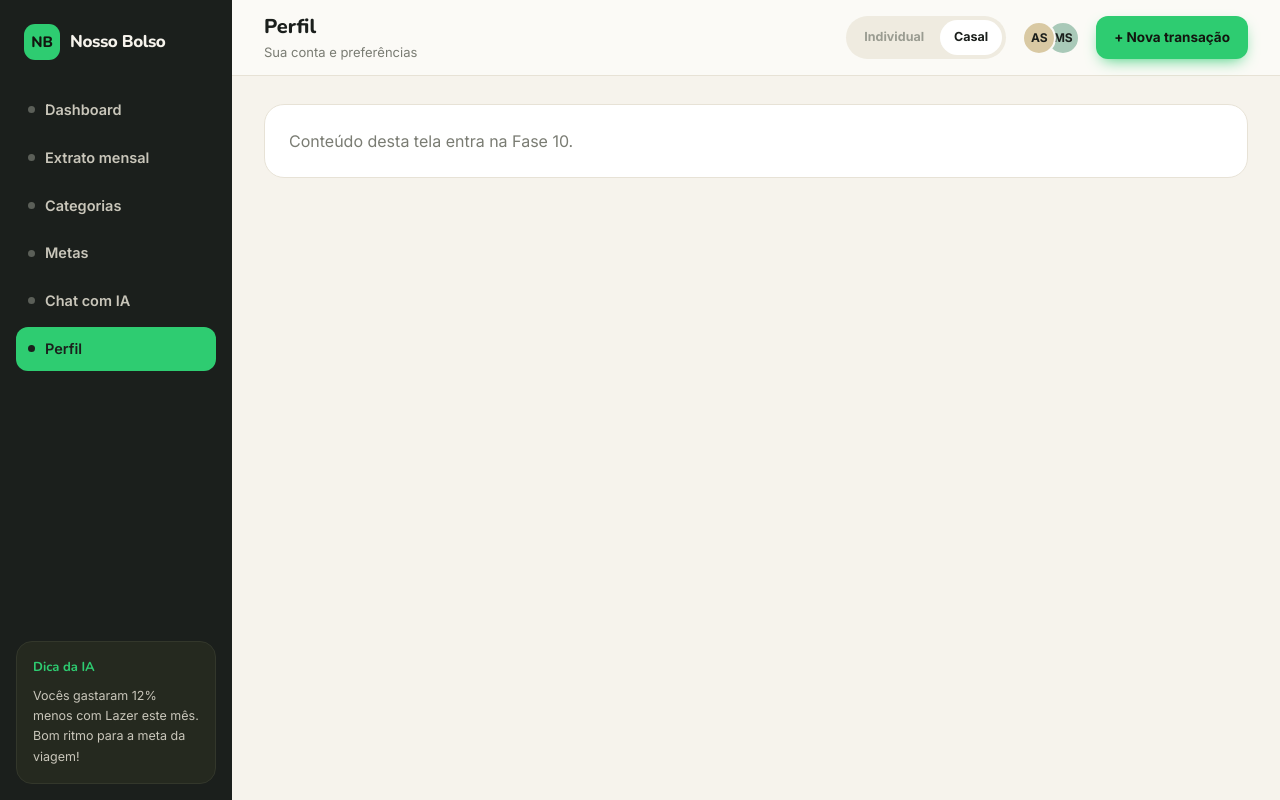
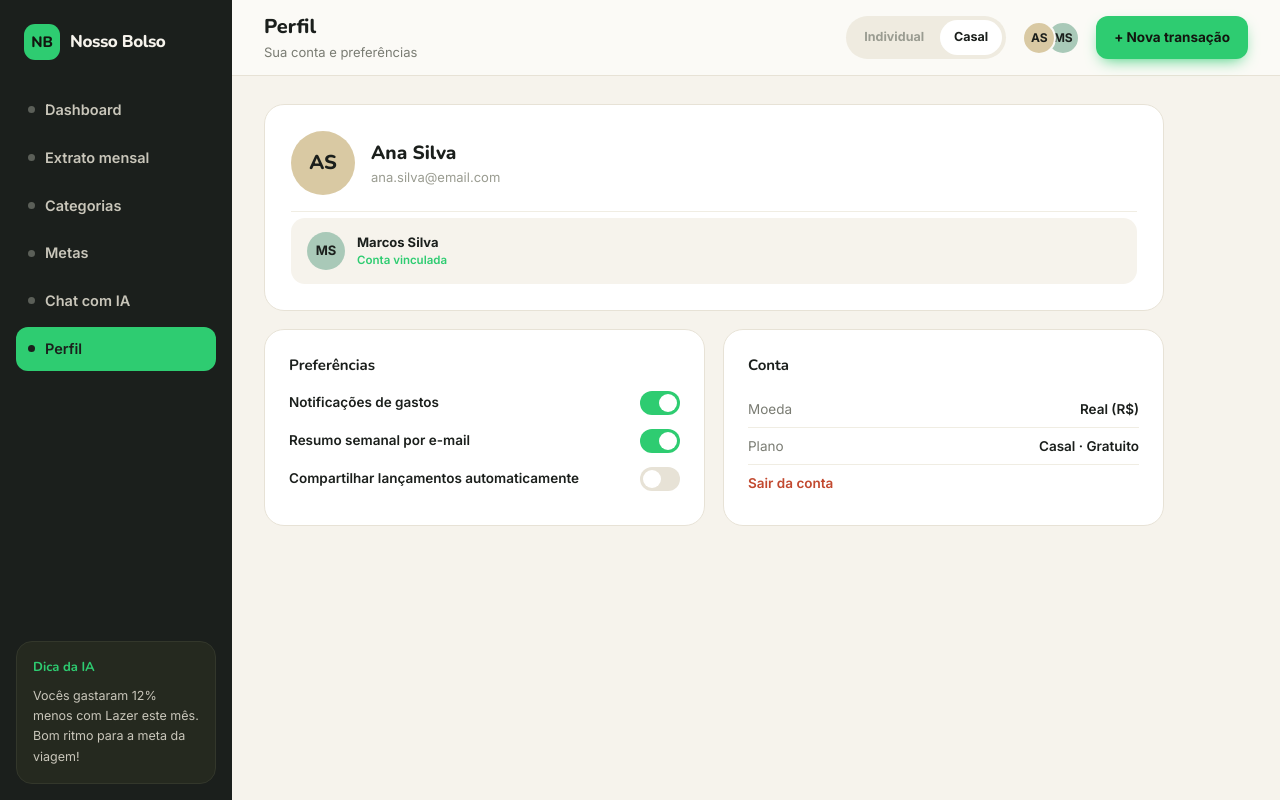
Before and after one commit to olavo69/nosso-bolso, a React (Vite) app: page /perfil in a window 1280 px wide. Built offline with nearby package versions, Linux system fonts and the light colour scheme.

Commit message:
feat: Fase 10 - Perfil (dados do usuario, parceiro vinculado, preferencias, conta)

```diff
--- /dev/null
+++ b/src/components/perfil/Toggle.tsx
@@ -0,0 +1,20 @@
+type ToggleProps = {
+  checked: boolean
+  onChange: () => void
+}
+
+export function Toggle({ checked, onChange }: ToggleProps) {
+  return (
+    <button
+      type="button"
+      onClick={onChange}
+      className="flex h-6 w-10 items-center rounded-pill p-[3px] transition-colors duration-200"
+      style={{ background: checked ? 'var(--color-accent)' : 'var(--color-border)' }}
+    >
+      <span
+        className="h-[18px] w-[18px] rounded-full bg-white transition-transform duration-200"
+        style={{ transform: checked ? 'translateX(16px)' : 'translateX(0)' }}
+      />
+    </button>
+  )
+}
--- a/src/pages/Perfil.tsx
+++ b/src/pages/Perfil.tsx
@@ -1,5 +1,88 @@
-import { PlaceholderCard } from '../components/PlaceholderCard'
+import { useState } from 'react'
+import { Toggle } from '../components/perfil/Toggle'
+import { prefs as initialPrefs, profile } from '../data/mockData'
+
+function initials(name: string) {
+  return name
+    .split(' ')
+    .filter(Boolean)
+    .slice(0, 2)
+    .map((w) => w[0])
+    .join('')
+    .toUpperCase()
+}
+
+const prefLabels: { key: keyof typeof initialPrefs; label: string }[] = [
+  { key: 'notif', label: 'Notificações de gastos' },
+  { key: 'resumoSemanal', label: 'Resumo semanal por e-mail' },
+  { key: 'compartilharAutomatico', label: 'Compartilhar lançamentos automaticamente' },
+]
 
 export function Perfil() {
-  return <PlaceholderCard fase="Fase 10" />
+  const [prefs, setPrefs] = useState(initialPrefs)
+
+  return (
+    <div className="grid max-w-[900px] grid-cols-2 gap-[18px]">
+      <div className="col-span-2 flex flex-col gap-4 rounded-card border border-border bg-surface p-[26px]">
+        <div className="flex items-center gap-4">
+          <div className="flex h-16 w-16 items-center justify-center rounded-full bg-[#D9C9A3] font-heading text-xl font-extrabold">
+            {initials(profile.name)}
+          </div>
+          <div>
+            <div className="font-heading text-[19px] font-extrabold">
+              {profile.name}
+            </div>
+            <div className="text-[13px] text-text-muted">{profile.email}</div>
+          </div>
+        </div>
+
+        <div className="flex gap-3.5 border-t border-row-border pt-1.5">
+          <div className="flex flex-1 items-center gap-3 rounded-[14px] bg-bg px-4 py-3.5">
+            <div className="flex h-[38px] w-[38px] items-center justify-center rounded-full bg-[#A9C9B8] text-[13px] font-bold">
+              {initials(profile.partnerName)}
+            </div>
+            <div>
+              <div className="text-[13px] font-bold">{profile.partnerName}</div>
+              <div className="text-[11.5px] font-semibold text-accent">
+                Conta vinculada
+              </div>
+            </div>
+          </div>
+        </div>
+      </div>
+
+      <div className="flex flex-col gap-3.5 rounded-card border border-border bg-surface p-6">
+        <div className="font-heading text-[15px] font-bold">Preferências</div>
+        {prefLabels.map(({ key, label }) => (
+          <div key={key} className="flex items-center justify-between">
+            <div className="text-[13.5px] font-semibold">{label}</div>
+            <Toggle
+              checked={prefs[key]}
+              onChange={() => setPrefs((p) => ({ ...p, [key]: !p[key] }))}
+            />
+          </div>
+        ))}
+      </div>
+
+      <div className="flex flex-col gap-3.5 rounded-card border border-border bg-surface p-6">
+        <div className="font-heading text-[15px] font-bold">Conta</div>
+        <div className="flex flex-col text-[13.5px]">
+          <div className="flex justify-between border-b border-row-border py-2">
+            <div className="text-text-secondary">Moeda</div>
+            <div className="font-semibold">Real (R$)</div>
+          </div>
+          <div className="flex justify-between border-b border-row-border py-2">
+            <div className="text-text-secondary">Plano</div>
+            <div className="font-semibold">Casal · Gratuito</div>
+          </div>
+          <button
+            type="button"
+            className="flex justify-between py-2 text-left font-semibold text-despesa"
+          >
+            Sair da conta
+          </button>
+        </div>
+      </div>
+    </div>
+  )
 }
```
